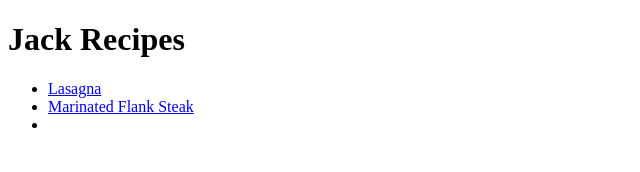
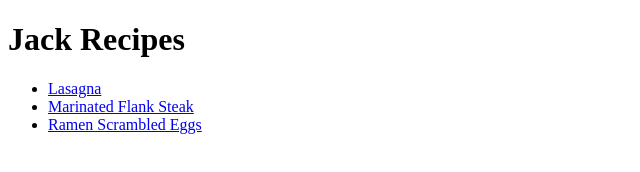
Before and after one commit to jts1112/odin-recipes, a plain HTML site: page index.html in a window 1280 px wide. Shown: the whole page, without its empty margins (0-640 px from the left). Drawn offline with Linux system fonts and the light colour scheme.

Commit message:
Add link for ramenScrambled eggs into index.html

```diff
--- a/index.html
+++ b/index.html
@@ -15,7 +15,7 @@
             <a href="recipes/marinatedSteak.html">Marinated Flank Steak</a>
         </li>
         <li>
-
+            <a href="recipes/ramen.html">Ramen Scrambled Eggs</a>
         </li>
     </ul>
 </body>
```
